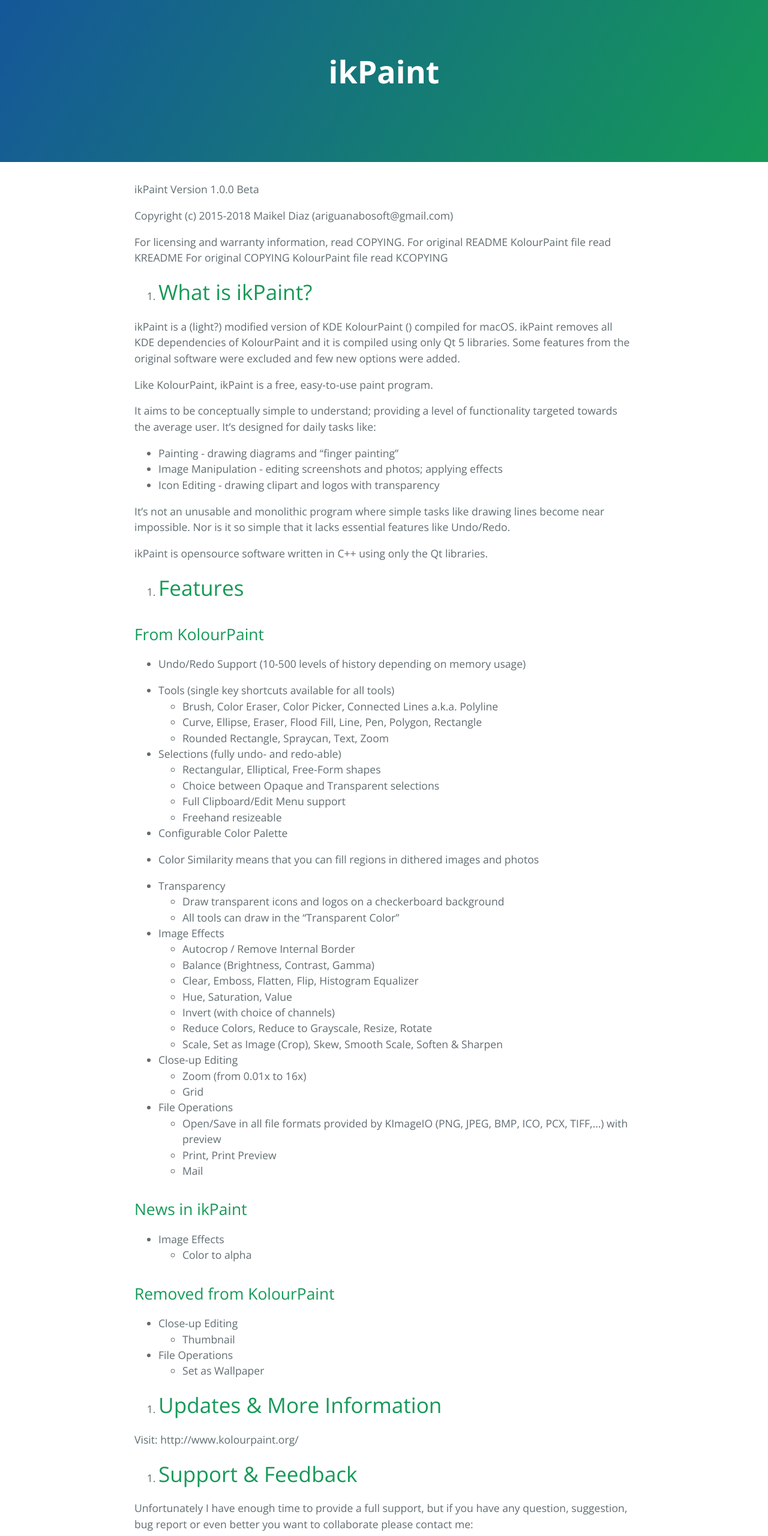
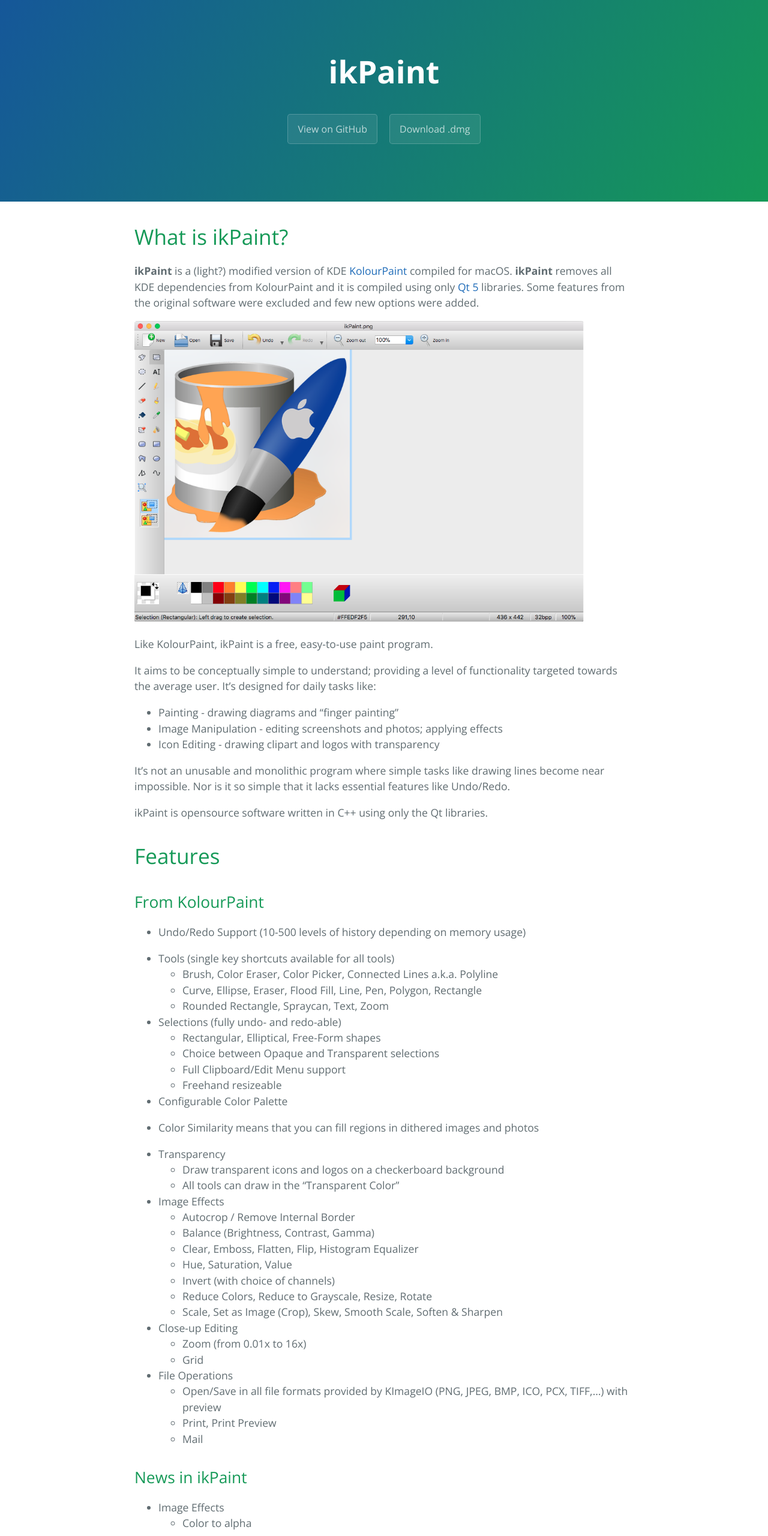
Before and after one commit to mikefncu/mikefncu.github.io, a plain HTML site: page ikPaint/index.html in a window 1280 px wide. Shown: the top 2560 px of the page at 60% size. Drawn offline with nearby package versions, Linux system fonts and the light colour scheme.

Commit message:
index.html updated

```diff
--- a/ikPaint/index.html
+++ b/ikPaint/index.html
@@ -18,33 +18,23 @@
     <meta name="viewport" content="width=device-width, initial-scale=1">
     <meta name="theme-color" content="#157878">
     <link href='https://fonts.googleapis.com/css?family=Open+Sans:400,700' rel='stylesheet' type='text/css'>
-    <link rel="stylesheet" href="/style.css?v=1ba4d9245dd1da5b772f21046fe9ecb183b4c22b">
+    <link rel="stylesheet" href="style.css?v=1ba4d9245dd1da5b772f21046fe9ecb183b4c22b">
   </head>
   <body>
     <section class="page-header">
       <h1 class="project-name">ikPaint</h1>
       <h2 class="project-tagline"></h2>
-
-
+      <a href="https://github.com/mikefncu/ikPaint" target="_blank" class="btn">View on GitHub</a>
+      <a href="https://github.com/mikefncu/ikPaint/releases/download/1.0.0/ikPaint.dmg" class="btn">Download .dmg</a>
     </section>
 
     <section class="main-content">
 
-<p>ikPaint Version 1.0.0 Beta</p>
+<h1 id="what-is-ikpaint">What is ikPaint?</h1>
 
-<p>Copyright (c) 2015-2018 Maikel Diaz (ariguanabosoft@gmail.com)</p>
+<p><b>ikPaint</b> is a (light?) modified version of KDE <a href="http://www.kolourpaint.org/" target="_blank">KolourPaint</a> compiled for macOS. <b>ikPaint</b> removes all KDE dependencies from KolourPaint and it is compiled using only <a href="qt.io" target="_blank">Qt 5</a> libraries. Some features from the original software were excluded and few new options were added.</p>
 
-<p>For licensing and warranty information, read COPYING.
-For original README KolourPaint file read KREADME
-For original COPYING KolourPaint file read KCOPYING</p>
-
-<ol>
-  <li>
-    <h1 id="what-is-ikpaint">What is ikPaint?</h1>
-  </li>
-</ol>
-
-<p>ikPaint is a (light?) modified version of KDE KolourPaint () compiled for macOS. ikPaint removes all KDE dependencies of KolourPaint and it is compiled using only Qt 5 libraries. Some features from the original software were excluded and few new options were added.</p>
+<td><img src="./screen-shoot.png" style="width: 90%;"><td>
 
 <p>Like KolourPaint, ikPaint is a free, easy-to-use paint program.</p>
 
@@ -64,11 +54,7 @@
 
 <p>ikPaint is opensource software written in C++ using only the Qt libraries.</p>
 
-<ol>
-  <li>
-    <h1 id="features">Features</h1>
-  </li>
-</ol>
+<h1 id="features">Features</h1>
 
 <h2 id="from-kolourpaint">From KolourPaint</h2>
 <ul>
@@ -153,23 +139,21 @@
   </li>
 </ul>
 
-<ol>
-  <li>
-    <h1 id="updates--more-information">Updates &amp; More Information</h1>
-  </li>
-</ol>
+<h1 id="updates--more-information">KolourPaint website</h1>
 
-<p>Visit: http://www.kolourpaint.org/</p>
+<p>If you want to know about the original KolourPaint visit: <a href="http://www.kolourpaint.org/" target="_blank">http://www.kolourpaint.org</a></p>
 
-<ol>
-  <li>
-    <h1 id="support--feedback">Support &amp; Feedback</h1>
-  </li>
-</ol>
+<h1 id="updates--more-information">Copyright Information</h1>
 
-<p>Unfortunately I have enough time to provide a full support, but if you have any question, suggestion, bug report or even better you want to collaborate please contact me:</p>
+<p>Copyright (c) 2015-2018 Maikel Diaz (ariguanabosoft@gmail.com)</p>
 
-<p>ariguanabosoft@gmail.com</p>
+<p>For licensing and warranty information, read COPYING at <a href="https://github.com/mikefncu/ikPaint" target="_blank">GitHub</a>.</p>
+
+ <h1 id="support--feedback">Support &amp; Feedback</h1>
+
+<p>Unfortunately I have not enough time to provide a full support, but if you have any question, suggestion, bug report or (even better) you want to collaborate, please contact me:</p>
+
+<p><a href="mailto:ariguanabosoft@gmail.com">ariguanabosoft@gmail.com</a></p>
 
 <p>Enjoy! :)</p>
 
```
Also changed, not shown: ikPaint/screen-shoot.png (added).
